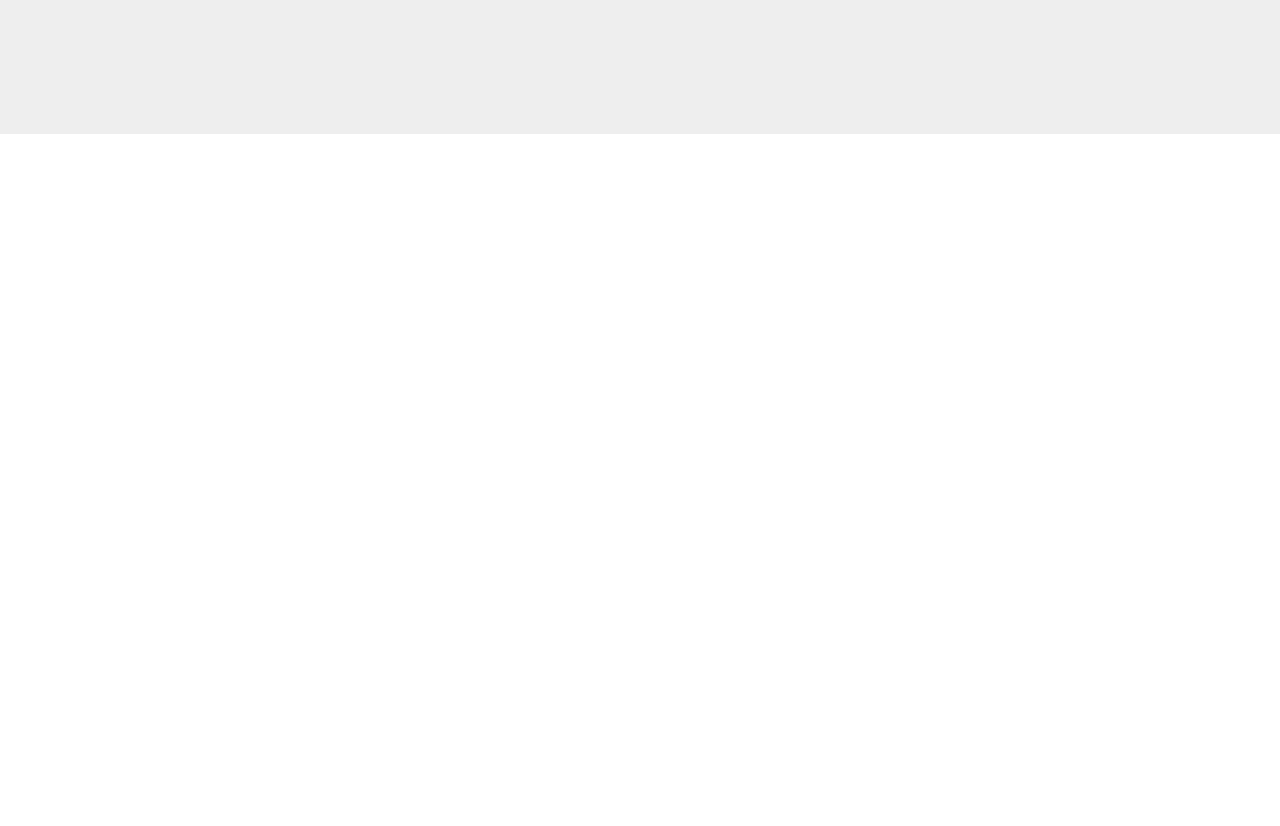
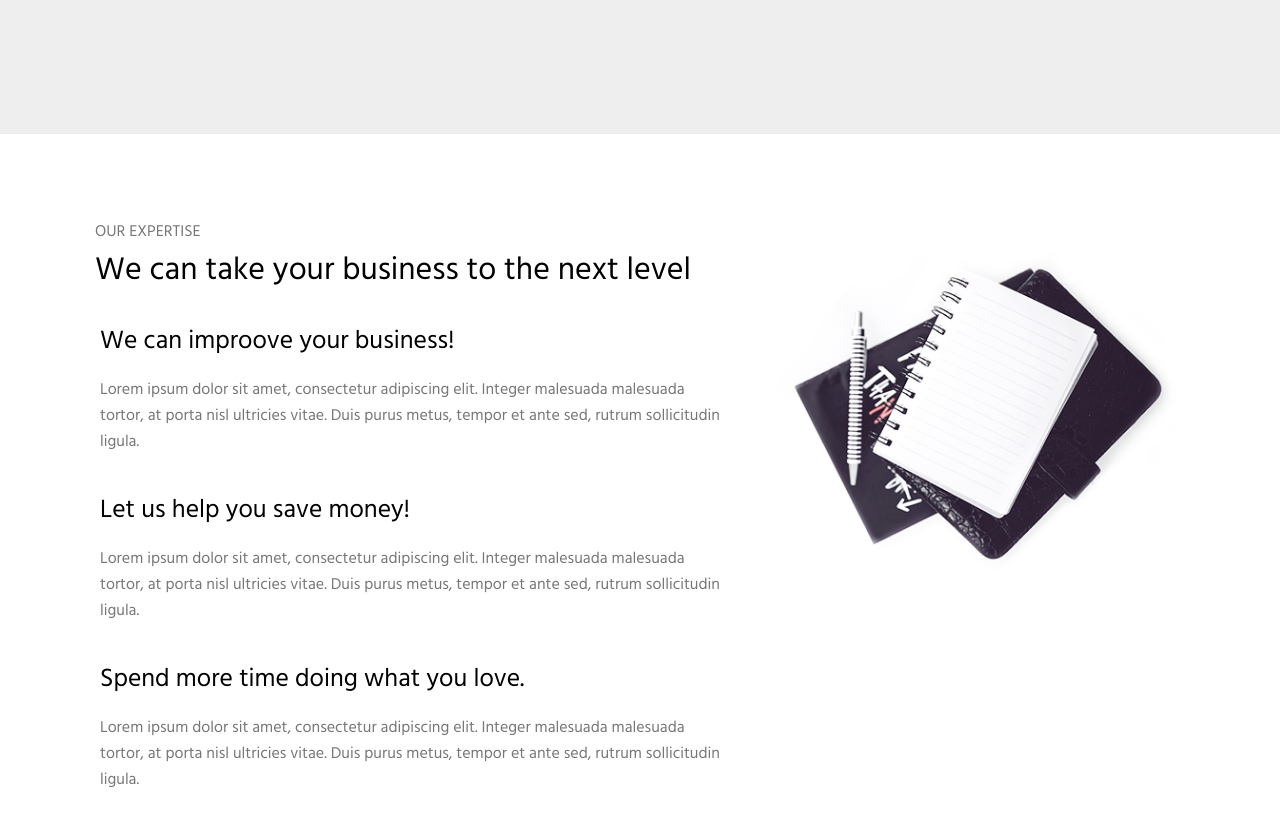
Before and after one commit to BGZStephen/portum, an Angular app: page / in a window 1280 px wide. Shown: the part 3300-4126 px from the top of the page. Before the commit the page ends 3434 px from the top, so only its background shows below. Built offline with nearby package versions, Linux system fonts and the light colour scheme.

Commit message:
expertise home component + styling

```diff
--- a/src/app/app.module.ts
+++ b/src/app/app.module.ts
@@ -10,6 +10,7 @@ import { HomeAboutComponent } from './components/home/about/home-about.component
 import { HomeServicesComponent } from './components/home/services/home-services.component';
 import { HomePortfolioComponent } from './components/home/portfolio/home-portfolio.component';
 import { HomeTestimonialsComponent } from './components/home/testimonials/home-testimonials.component';
+import { HomeExpertiseComponent } from './components/home/expertise/home-expertise.component';
 
 @NgModule({
   declarations: [
@@ -22,7 +23,8 @@ import { HomeTestimonialsComponent } from './components/home/testimonials/home-t
     HomeAboutComponent,
     HomeServicesComponent,
     HomePortfolioComponent,
-    HomeTestimonialsComponent
+    HomeTestimonialsComponent,
+    HomeExpertiseComponent
   ],
   imports: [
     BrowserModule,
--- /dev/null
+++ b/src/app/components/home/expertise/home-expertise.component.html
@@ -0,0 +1,36 @@
+<div id="home-expertise">
+  <div class="section-container">
+    <div class="section-content">
+      <div class="row">
+        <div class="col-lg-7">
+          <p class="section-header">Our expertise</p>
+          <p class="section-text">We can take your business to the next level</p>
+
+          <div class="row">
+            <div class="col-sm-12">
+              <p class="expertise-header">We can improove your business!</p>
+              <p class="expertise-text">Lorem ipsum dolor sit amet, consectetur adipiscing elit. Integer malesuada malesuada tortor, at porta nisl ultricies vitae. Duis purus metus, tempor et ante sed, rutrum sollicitudin ligula.</p>
+            </div>
+          </div>
+          <div class="row">
+            <div class="col-sm-12">
+              <p class="expertise-header">Let us help you save money!</p>
+              <p class="expertise-text">Lorem ipsum dolor sit amet, consectetur adipiscing elit. Integer malesuada malesuada tortor, at porta nisl ultricies vitae. Duis purus metus, tempor et ante sed, rutrum sollicitudin ligula.</p>
+            </div>
+          </div>
+          <div class="row">
+            <div class="col-sm-12">
+              <p class="expertise-header">Spend more time doing what you love.</p>
+              <p class="expertise-text">Lorem ipsum dolor sit amet, consectetur adipiscing elit. Integer malesuada malesuada tortor, at porta nisl ultricies vitae. Duis purus metus, tempor et ante sed, rutrum sollicitudin ligula.</p>
+            </div>
+          </div>
+        </div>
+        <div class="col-lg-5">
+          <div class="image-container">
+            <img src="/assets/img/expertise-img-01.png">
+          </div>
+        </div>
+      </div>
+    </div>
+  </div>
+</div>
--- /dev/null
+++ b/src/app/components/home/expertise/home-expertise.component.scss
@@ -0,0 +1,34 @@
+#home-expertise {
+  .section-container {
+    .section-content {
+      margin: 0 auto;
+      max-width: 1100px;
+
+      .section-text {
+        margin-bottom: 20px;
+      }
+
+      .expertise-header {
+        font-size: 1.2em;
+        margin-bottom: 15px;
+
+        @media(min-width: $screen-md) {
+          font-size: 1.6em;
+        }
+      }
+
+      .expertise-text {
+        COLOR: #777;
+        margin-bottom: 25px;
+      }
+
+      .image-container {
+        margin-left: 35px;
+
+        img {
+          max-width: 100%;
+        }
+      }
+    }
+  }
+}
--- /dev/null
+++ b/src/app/components/home/expertise/home-expertise.component.ts
@@ -0,0 +1,14 @@
+import { Component, OnInit } from '@angular/core';
+
+@Component({
+  selector: 'app-home-expertise',
+  templateUrl: './home-expertise.component.html',
+})
+export class HomeExpertiseComponent implements OnInit {
+
+  constructor() { }
+
+  ngOnInit() {
+  }
+
+}
--- a/src/app/components/home/view/home-view.component.html
+++ b/src/app/components/home/view/home-view.component.html
@@ -25,5 +25,6 @@
     <app-home-services></app-home-services>
     <app-home-portfolio></app-home-portfolio>
     <app-home-testimonials></app-home-testimonials>
+    <app-home-expertise></app-home-expertise>
   </div>
 </div>
--- a/src/styles/main.scss
+++ b/src/styles/main.scss
@@ -9,6 +9,7 @@
 @import '../app/components/home/services/home-services.component';
 @import '../app/components/home/portfolio/home-portfolio.component';
 @import '../app/components/home/testimonials/home-testimonials.component';
+@import '../app/components/home/expertise/home-expertise.component';
 @import '../app/components/carousel/carousel.component';
 
 * {
```
Also changed, not shown: 1 other file (tests, documents, lock files or other folders).
